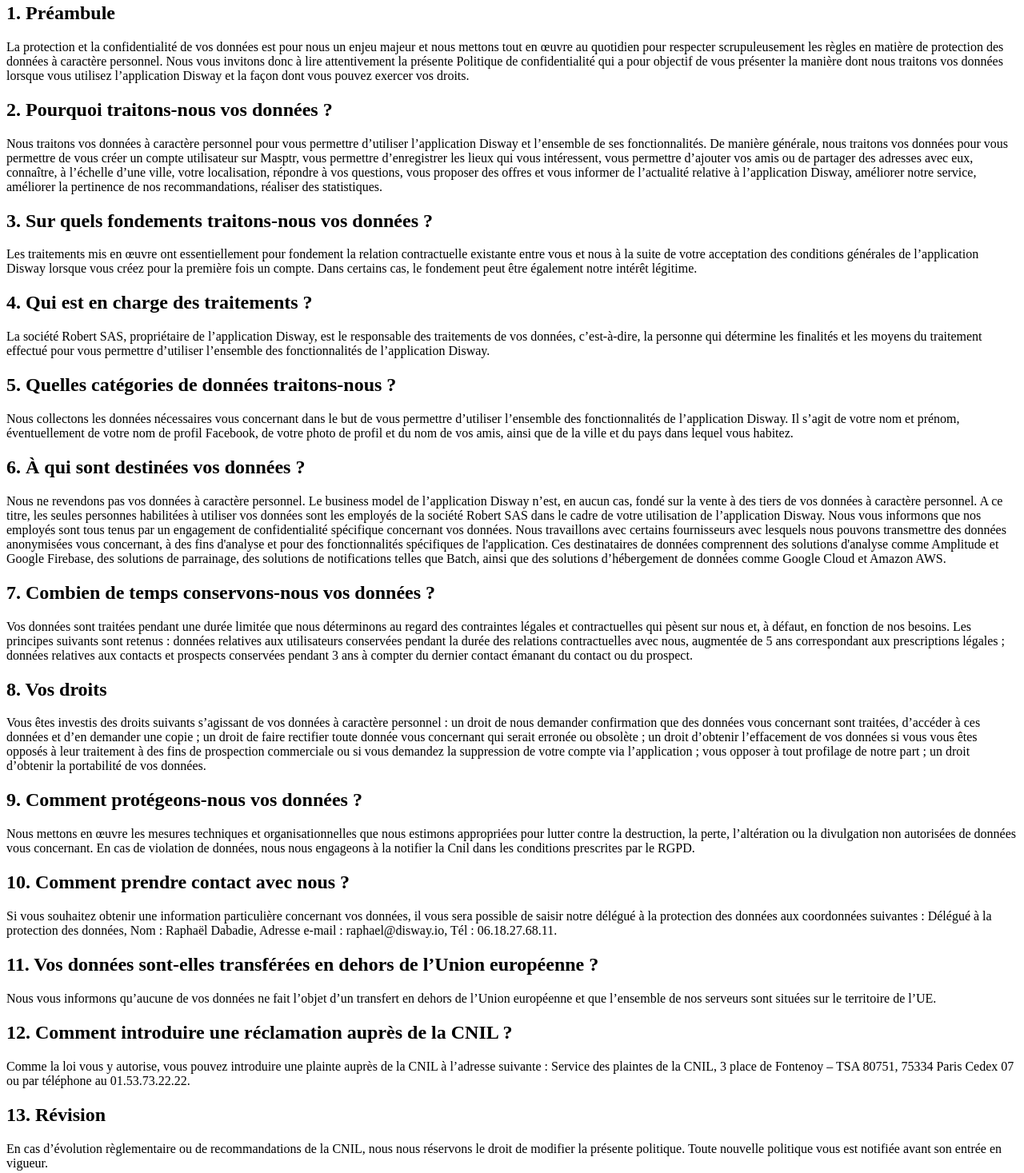
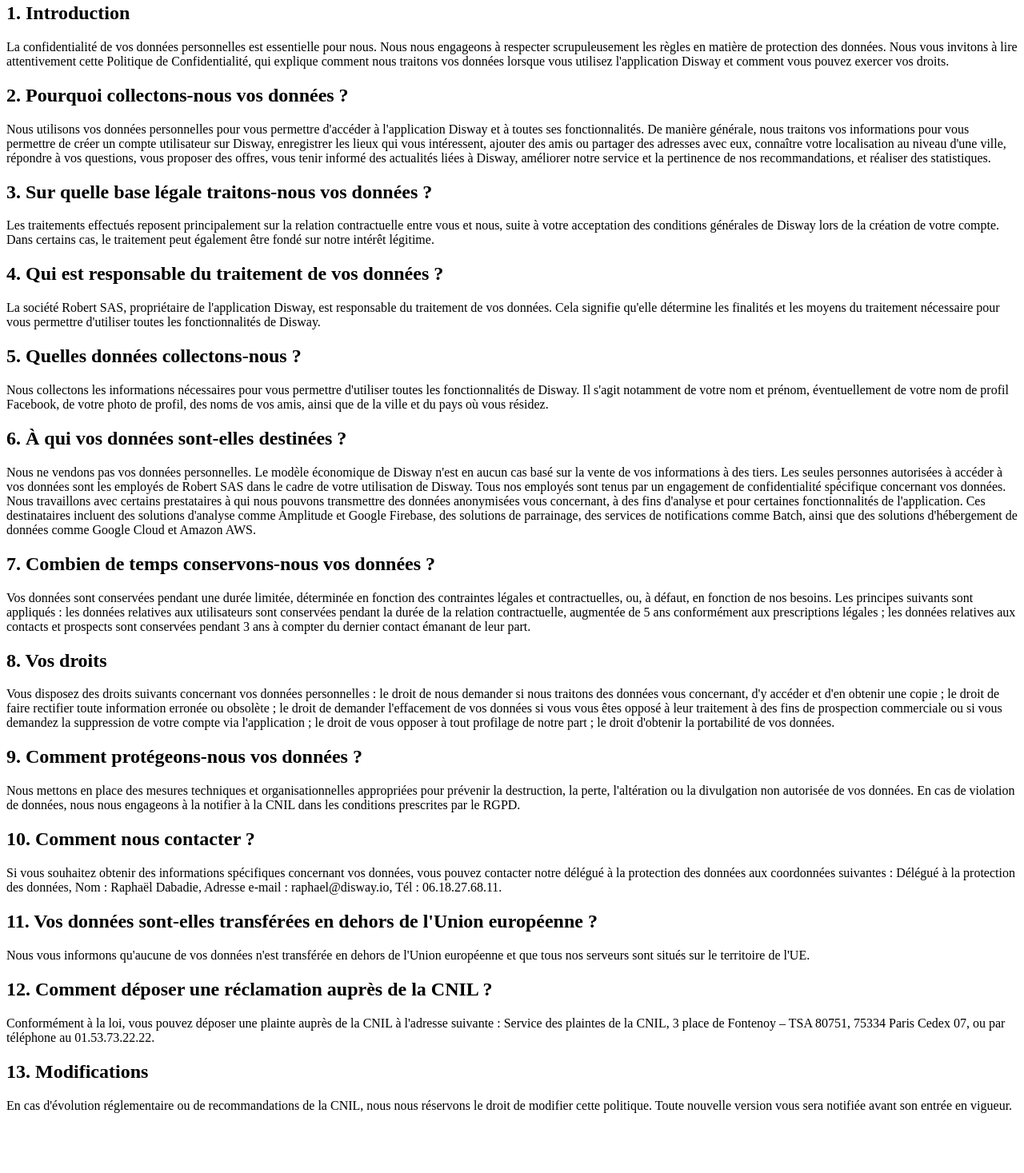
Before and after one commit to RaphDab/RaphDab.github.io, a plain HTML site: page index.html in a window 1280 px wide. Shown: the part 77-1544 px from the top of the page at 80% size. After the commit the page ends 1485 px from the top, so only its background shows below. Drawn offline with Linux system fonts and the light colour scheme.

Commit message:
Update index.html

```diff
--- a/index.html
+++ b/index.html
@@ -1,52 +1,40 @@
-<!DOCTYPE html>
-<html lang="fr">
-<head>
-    <meta charset="UTF-8">
-    <meta name="viewport" content="width=device-width, initial-scale=1.0">
-    <title>DISWAY - Politique de Confidentialité</title>
-</head>
-<body>
-    <div class="content">
-        <h1>Politique de Confidentialité</h1>
+<!DOCTYPE html> <html lang="fr"> <head> <meta charset="UTF-8"> <meta name="viewport" content="width=device-width, initial-scale=1.0"> <title>DISWAY - Politique de Confidentialité</title> </head> <body> <div class="content"> <h1>Politique de Confidentialité</h1>    <h2>1. Introduction</h2>
+    <p>La confidentialité de vos données personnelles est essentielle pour nous. Nous nous engageons à respecter scrupuleusement les règles en matière de protection des données. Nous vous invitons à lire attentivement cette Politique de Confidentialité, qui explique comment nous traitons vos données lorsque vous utilisez l'application Disway et comment vous pouvez exercer vos droits.</p>
 
-        <h2>1. Préambule</h2>
-        <p>La protection et la confidentialité de vos données est pour nous un enjeu majeur et nous mettons tout en œuvre au quotidien pour respecter scrupuleusement les règles en matière de protection des données à caractère personnel. Nous vous invitons donc à lire attentivement la présente Politique de confidentialité qui a pour objectif de vous présenter la manière dont nous traitons vos données lorsque vous utilisez l’application Disway et la façon dont vous pouvez exercer vos droits.</p>
+    <h2>2. Pourquoi collectons-nous vos données ?</h2>
+    <p>Nous utilisons vos données personnelles pour vous permettre d'accéder à l'application Disway et à toutes ses fonctionnalités. De manière générale, nous traitons vos informations pour vous permettre de créer un compte utilisateur sur Disway, enregistrer les lieux qui vous intéressent, ajouter des amis ou partager des adresses avec eux, connaître votre localisation au niveau d'une ville, répondre à vos questions, vous proposer des offres, vous tenir informé des actualités liées à Disway, améliorer notre service et la pertinence de nos recommandations, et réaliser des statistiques.</p>
 
-        <h2>2. Pourquoi traitons-nous vos données ?</h2>
-        <p>Nous traitons vos données à caractère personnel pour vous permettre d’utiliser l’application Disway et l’ensemble de ses fonctionnalités. De manière générale, nous traitons vos données pour vous permettre de vous créer un compte utilisateur sur Masptr, vous permettre d’enregistrer les lieux qui vous intéressent, vous permettre d’ajouter vos amis ou de partager des adresses avec eux, connaître, à l’échelle d’une ville, votre localisation, répondre à vos questions, vous proposer des offres et vous informer de l’actualité relative à l’application Disway, améliorer notre service, améliorer la pertinence de nos recommandations, réaliser des statistiques.</p>
+    <h2>3. Sur quelle base légale traitons-nous vos données ?</h2>
+    <p>Les traitements effectués reposent principalement sur la relation contractuelle entre vous et nous, suite à votre acceptation des conditions générales de Disway lors de la création de votre compte. Dans certains cas, le traitement peut également être fondé sur notre intérêt légitime.</p>
 
-        <h2>3. Sur quels fondements traitons-nous vos données ?</h2>
-        <p>Les traitements mis en œuvre ont essentiellement pour fondement la relation contractuelle existante entre vous et nous à la suite de votre acceptation des conditions générales de l’application Disway lorsque vous créez pour la première fois un compte. Dans certains cas, le fondement peut être également notre intérêt légitime.</p>
+    <h2>4. Qui est responsable du traitement de vos données ?</h2>
+    <p>La société Robert SAS, propriétaire de l'application Disway, est responsable du traitement de vos données. Cela signifie qu'elle détermine les finalités et les moyens du traitement nécessaire pour vous permettre d'utiliser toutes les fonctionnalités de Disway.</p>
 
-        <h2>4. Qui est en charge des traitements ?</h2>
-        <p>La société Robert SAS, propriétaire de l’application Disway, est le responsable des traitements de vos données, c’est-à-dire, la personne qui détermine les finalités et les moyens du traitement effectué pour vous permettre d’utiliser l’ensemble des fonctionnalités de l’application Disway.</p>
+    <h2>5. Quelles données collectons-nous ?</h2>
+    <p>Nous collectons les informations nécessaires pour vous permettre d'utiliser toutes les fonctionnalités de Disway. Il s'agit notamment de votre nom et prénom, éventuellement de votre nom de profil Facebook, de votre photo de profil, des noms de vos amis, ainsi que de la ville et du pays où vous résidez.</p>
 
-        <h2>5. Quelles catégories de données traitons-nous ?</h2>
-        <p>Nous collectons les données nécessaires vous concernant dans le but de vous permettre d’utiliser l’ensemble des fonctionnalités de l’application Disway. Il s’agit de votre nom et prénom, éventuellement de votre nom de profil Facebook, de votre photo de profil et du nom de vos amis, ainsi que de la ville et du pays dans lequel vous habitez.</p>
+    <h2>6. À qui vos données sont-elles destinées ?</h2>
+    <p>Nous ne vendons pas vos données personnelles. Le modèle économique de Disway n'est en aucun cas basé sur la vente de vos informations à des tiers. Les seules personnes autorisées à accéder à vos données sont les employés de Robert SAS dans le cadre de votre utilisation de Disway. Tous nos employés sont tenus par un engagement de confidentialité spécifique concernant vos données. Nous travaillons avec certains prestataires à qui nous pouvons transmettre des données anonymisées vous concernant, à des fins d'analyse et pour certaines fonctionnalités de l'application. Ces destinataires incluent des solutions d'analyse comme Amplitude et Google Firebase, des solutions de parrainage, des services de notifications comme Batch, ainsi que des solutions d'hébergement de données comme Google Cloud et Amazon AWS.</p>
 
-        <h2>6. À qui sont destinées vos données ?</h2>
-        <p>Nous ne revendons pas vos données à caractère personnel. Le business model de l’application Disway n’est, en aucun cas, fondé sur la vente à des tiers de vos données à caractère personnel. A ce titre, les seules personnes habilitées à utiliser vos données sont les employés de la société Robert SAS dans le cadre de votre utilisation de l’application Disway. Nous vous informons que nos employés sont tous tenus par un engagement de confidentialité spécifique concernant vos données. Nous travaillons avec certains fournisseurs avec lesquels nous pouvons transmettre des données anonymisées vous concernant, à des fins d'analyse et pour des fonctionnalités spécifiques de l'application. Ces destinataires de données comprennent des solutions d'analyse comme Amplitude et Google Firebase, des solutions de parrainage, des solutions de notifications telles que Batch, ainsi que des solutions d’hébergement de données comme Google Cloud et Amazon AWS.</p>
+    <h2>7. Combien de temps conservons-nous vos données ?</h2>
+    <p>Vos données sont conservées pendant une durée limitée, déterminée en fonction des contraintes légales et contractuelles, ou, à défaut, en fonction de nos besoins. Les principes suivants sont appliqués : les données relatives aux utilisateurs sont conservées pendant la durée de la relation contractuelle, augmentée de 5 ans conformément aux prescriptions légales ; les données relatives aux contacts et prospects sont conservées pendant 3 ans à compter du dernier contact émanant de leur part.</p>
 
-        <h2>7. Combien de temps conservons-nous vos données ?</h2>
-        <p>Vos données sont traitées pendant une durée limitée que nous déterminons au regard des contraintes légales et contractuelles qui pèsent sur nous et, à défaut, en fonction de nos besoins. Les principes suivants sont retenus : données relatives aux utilisateurs conservées pendant la durée des relations contractuelles avec nous, augmentée de 5 ans correspondant aux prescriptions légales ; données relatives aux contacts et prospects conservées pendant 3 ans à compter du dernier contact émanant du contact ou du prospect.</p>
+    <h2>8. Vos droits</h2>
+    <p>Vous disposez des droits suivants concernant vos données personnelles : le droit de nous demander si nous traitons des données vous concernant, d'y accéder et d'en obtenir une copie ; le droit de faire rectifier toute information erronée ou obsolète ; le droit de demander l'effacement de vos données si vous vous êtes opposé à leur traitement à des fins de prospection commerciale ou si vous demandez la suppression de votre compte via l'application ; le droit de vous opposer à tout profilage de notre part ; le droit d'obtenir la portabilité de vos données.</p>
 
-        <h2>8. Vos droits</h2>
-        <p>Vous êtes investis des droits suivants s’agissant de vos données à caractère personnel : un droit de nous demander confirmation que des données vous concernant sont traitées, d’accéder à ces données et d’en demander une copie ; un droit de faire rectifier toute donnée vous concernant qui serait erronée ou obsolète ; un droit d’obtenir l’effacement de vos données si vous vous êtes opposés à leur traitement à des fins de prospection commerciale ou si vous demandez la suppression de votre compte via l’application ; vous opposer à tout profilage de notre part ; un droit d’obtenir la portabilité de vos données.</p>
+    <h2>9. Comment protégeons-nous vos données ?</h2>
+    <p>Nous mettons en place des mesures techniques et organisationnelles appropriées pour prévenir la destruction, la perte, l'altération ou la divulgation non autorisée de vos données. En cas de violation de données, nous nous engageons à la notifier à la CNIL dans les conditions prescrites par le RGPD.</p>
 
-        <h2>9. Comment protégeons-nous vos données ?</h2>
-        <p>Nous mettons en œuvre les mesures techniques et organisationnelles que nous estimons appropriées pour lutter contre la destruction, la perte, l’altération ou la divulgation non autorisées de données vous concernant. En cas de violation de données, nous nous engageons à la notifier la Cnil dans les conditions prescrites par le RGPD.</p>
+    <h2>10. Comment nous contacter ?</h2>
+    <p>Si vous souhaitez obtenir des informations spécifiques concernant vos données, vous pouvez contacter notre délégué à la protection des données aux coordonnées suivantes : Délégué à la protection des données, Nom : Raphaël Dabadie, Adresse e-mail : raphael@disway.io, Tél : 06.18.27.68.11.</p>
 
-        <h2>10. Comment prendre contact avec nous ?</h2>
-        <p>Si vous souhaitez obtenir une information particulière concernant vos données, il vous sera possible de saisir notre délégué à la protection des données aux coordonnées suivantes : Délégué à la protection des données, Nom : Raphaël Dabadie, Adresse e-mail : raphael@disway.io, Tél : 06.18.27.68.11.</p>
+    <h2>11. Vos données sont-elles transférées en dehors de l'Union européenne ?</h2>
+    <p>Nous vous informons qu'aucune de vos données n'est transférée en dehors de l'Union européenne et que tous nos serveurs sont situés sur le territoire de l'UE.</p>
 
-        <h2>11. Vos données sont-elles transférées en dehors de l’Union européenne ?</h2>
-        <p>Nous vous informons qu’aucune de vos données ne fait l’objet d’un transfert en dehors de l’Union européenne et que l’ensemble de nos serveurs sont situées sur le territoire de l’UE.</p>
+    <h2>12. Comment déposer une réclamation auprès de la CNIL ?</h2>
+    <p>Conformément à la loi, vous pouvez déposer une plainte auprès de la CNIL à l'adresse suivante : Service des plaintes de la CNIL, 3 place de Fontenoy – TSA 80751, 75334 Paris Cedex 07, ou par téléphone au 01.53.73.22.22.</p>
 
-        <h2>12. Comment introduire une réclamation auprès de la CNIL ?</h2>
-        <p>Comme la loi vous y autorise, vous pouvez introduire une plainte auprès de la CNIL à l’adresse suivante : Service des plaintes de la CNIL, 3 place de Fontenoy – TSA 80751, 75334 Paris Cedex 07 ou par téléphone au 01.53.73.22.22.</p>
-
-        <h2>13. Révision</h2>
-        <p>En cas d’évolution règlementaire ou de recommandations de la CNIL, nous nous réservons le droit de modifier la présente politique. Toute nouvelle politique vous est notifiée avant son entrée en vigueur.</p>
-    </div>
-</body>
-</html>
+    <h2>13. Modifications</h2>
+    <p>En cas d'évolution réglementaire ou de recommandations de la CNIL, nous nous réservons le droit de modifier cette politique. Toute nouvelle version vous sera notifiée avant son entrée en vigueur.</p>
+</div>
+</body> </html>
```
